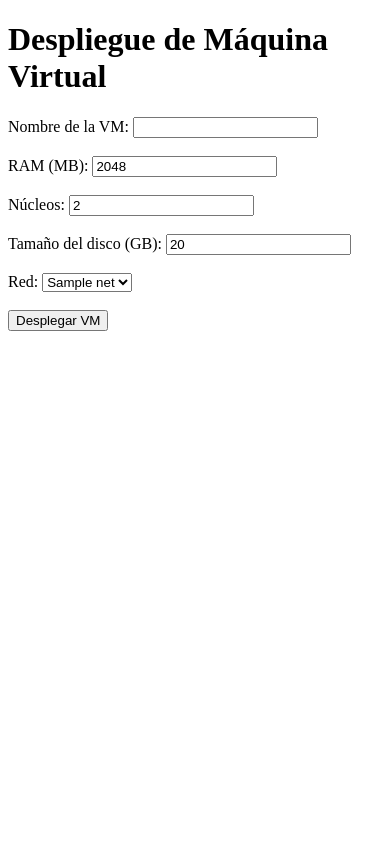
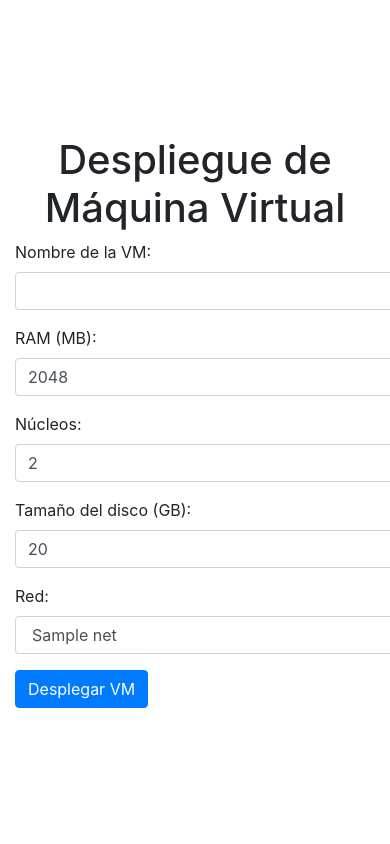
Before and after one commit to htheran/proxmox-web-install, a Flask app: template templates/despliegue.html in a window 390 px wide; the page is wider, and only the part inside the window is pictured. Run offline with Flask 3, Linux system fonts and the light colour scheme; the template is opened without the code that fills it: most values are stand-ins (such as "Sample title", 1, 10 or a date in 2020); parts of the project's set-up code (start-up, migrations or seed data) failed here and were passed over; some libraries are stand-ins or nearby versions.

Commit message:
en la app5 se agregó boostrap y responsive a los html

```diff
--- a/templates/despliegue.html
+++ b/templates/despliegue.html
@@ -5,25 +5,54 @@
     <meta http-equiv="X-UA-Compatible" content="IE=edge">
     <meta name="viewport" content="width=device-width, initial-scale=1.0">
     <title>Despliegue de VM</title>
+    <link rel="stylesheet" href="https://stackpath.bootstrapcdn.com/bootstrap/4.5.2/css/bootstrap.min.css">
+    <style>
+        body {
+            display: flex;
+            justify-content: center;
+            align-items: center;
+            height: 100vh;
+        }
+
+        form {
+            width: 400px;
+        }
+
+        h1 {
+            text-align: center;
+        }
+    </style>
 </head>
 <body>
+    <div class="container">
         <h1>Despliegue de Máquina Virtual</h1>
         <form action="/deploy" method="POST">
+            <div class="form-group">
                 <label for="vm_name">Nombre de la VM:</label>
-        <input type="text" id="vm_name" name="vm_name" required><br><br>
+                <input type="text" class="form-control" id="vm_name" name="vm_name" required>
+            </div>
+            <div class="form-group">
                 <label for="ram">RAM (MB):</label>
-        <input type="text" id="ram" name="ram" value="2048"><br><br>
+                <input type="text" class="form-control" id="ram" name="ram" value="2048">
+            </div>
+            <div class="form-group">
                 <label for="cores">Núcleos:</label>
-        <input type="text" id="cores" name="cores" value="2"><br><br>
+                <input type="text" class="form-control" id="cores" name="cores" value="2">
+            </div>
+            <div class="form-group">
                 <label for="disk_size">Tamaño del disco (GB):</label>
-        <input type="text" id="disk_size" name="disk_size" value="20"><br><br>
+                <input type="text" class="form-control" id="disk_size" name="disk_size" value="20">
+            </div>
+            <div class="form-group">
                 <label for="network">Red:</label>
-        <select id="network" name="network">
+                <select class="form-control" id="network" name="network">
                     {% for net in networks %}
                         <option value="{{ net }}">{{ net }}</option>
                     {% endfor %}
-        </select><br><br>
-        <button type="submit">Desplegar VM</button>
+                </select>
+            </div>
+            <button type="submit" class="btn btn-primary">Desplegar VM</button>
         </form>
+    </div>
 </body>
 </html>
```
Also changed, not shown: templates/resultado.html (+26 -10 lines). Lines whose indentation alone changed are shown as unchanged.
